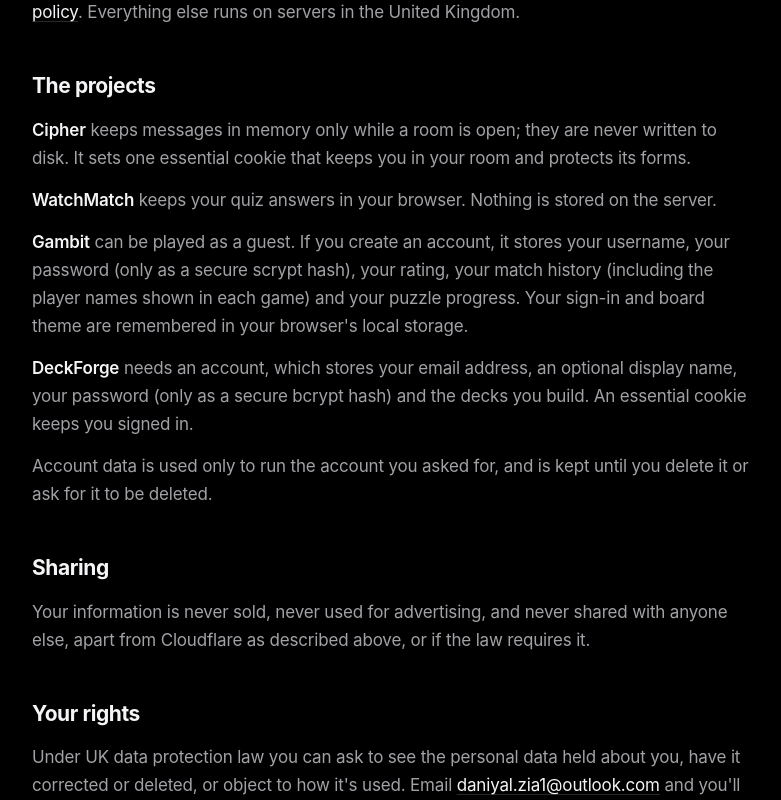
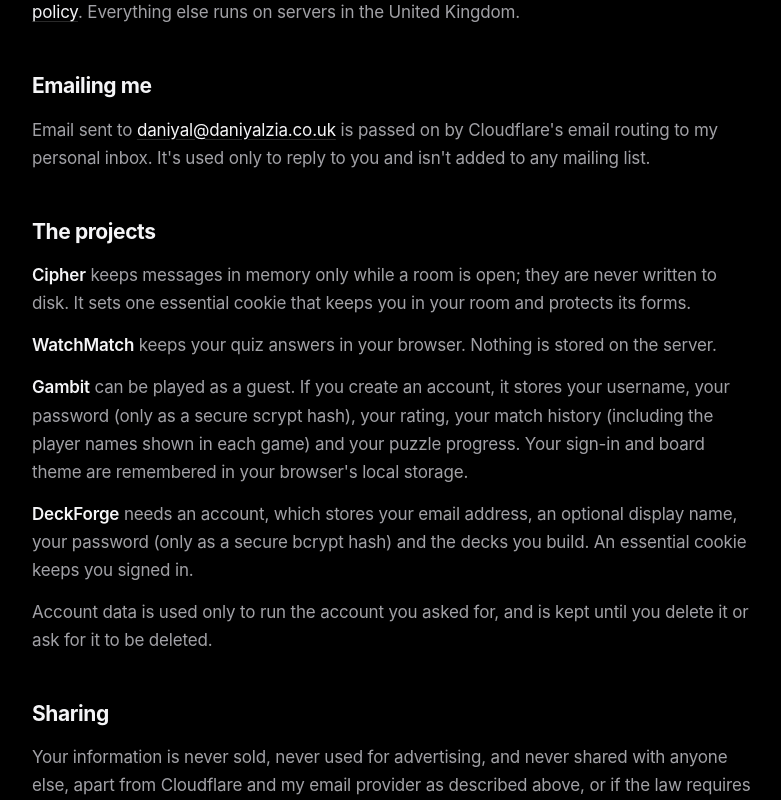
Before and after one commit to ziaboy123/portfolio, a Next.js app: page /privacy in a window 1280 px wide. Shown: the part 1280-2080 px from the top of the page, without its empty margins (248-1029 px from the left). Built offline with nearby package versions, Linux system fonts and the light colour scheme.

Commit message:
Contact email is now daniyal@daniyalzia.co.uk; privacy page covers email forwarding

```diff
--- a/app/privacy/page.jsx
+++ b/app/privacy/page.jsx
@@ -6,7 +6,7 @@
   alternates: { canonical: '/privacy' },
 };
 
-const EMAIL = 'daniyal.zia1@outlook.com';
+const EMAIL = 'daniyal@daniyalzia.co.uk';
 
 export default function PrivacyPage() {
   return (
@@ -48,6 +48,12 @@
         Everything else runs on servers in the United Kingdom.
       </p>
 
+      <h2>Emailing me</h2>
+      <p>
+        Email sent to <a href={`mailto:${EMAIL}`}>{EMAIL}</a> is passed on by Cloudflare&apos;s email routing to my
+        personal inbox. It&apos;s used only to reply to you and isn&apos;t added to any mailing list.
+      </p>
+
       <h2>The projects</h2>
       <p>
         <strong>Cipher</strong>{' '}keeps messages in memory only while a room is open; they are never written to disk.
@@ -74,7 +80,7 @@
       <h2>Sharing</h2>
       <p>
         Your information is never sold, never used for advertising, and never shared with anyone else, apart from
-        Cloudflare as described above, or if the law requires it.
+        Cloudflare and my email provider as described above, or if the law requires it.
       </p>
 
       <h2>Your rights</h2>
--- a/app/terms/page.jsx
+++ b/app/terms/page.jsx
@@ -6,7 +6,7 @@
   alternates: { canonical: '/terms' },
 };
 
-const EMAIL = 'daniyal.zia1@outlook.com';
+const EMAIL = 'daniyal@daniyalzia.co.uk';
 
 export default function TermsPage() {
   return (
--- a/components/sections/Contact.jsx
+++ b/components/sections/Contact.jsx
@@ -32,9 +32,9 @@
   {
     id: 'email',
     label: 'Email',
-    handle: 'daniyal.zia1@outlook.com',
+    handle: 'daniyal@daniyalzia.co.uk',
     description: 'Direct communication for collaborations and inquiries.',
-    href: 'mailto:daniyal.zia1@outlook.com',
+    href: 'mailto:daniyal@daniyalzia.co.uk',
     action: 'Send a message',
     icon: (
       <svg width="24" height="24" viewBox="0 0 24 24" fill="none" stroke="currentColor" strokeWidth="1.8" strokeLinecap="round" strokeLinejoin="round">
```
Also changed, not shown: public/.well-known/security.txt.
